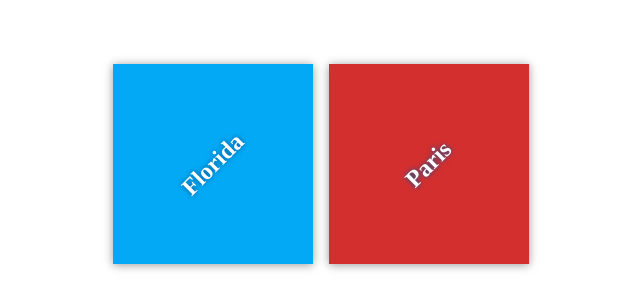
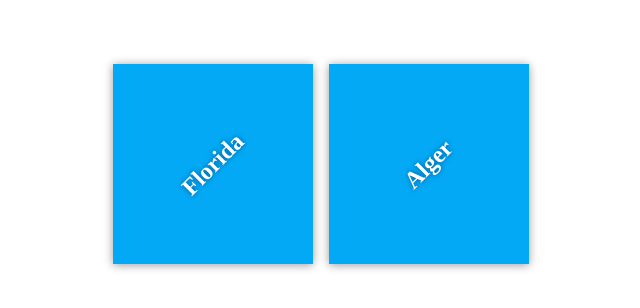
Before and after one commit to sami1812/my-travel-plans, a plain HTML site: page index.html in a window 1280 px wide. Shown: the part 236-544 px from the top of the page, without its empty margins (319-959 px from the left). Drawn offline with Linux system fonts and the light colour scheme.

Commit message:
Add starting destinations

```diff
--- a/index.html
+++ b/index.html
@@ -14,8 +14,8 @@
 <h2>Florida</h2>
 </div>
 
-<div class="destination" id="paris">
-<h2>Paris</h2>
+<div class="destination" id="Alger">
+<h2>Alger</h2>
 </div>
 </div>
 </div>
```
